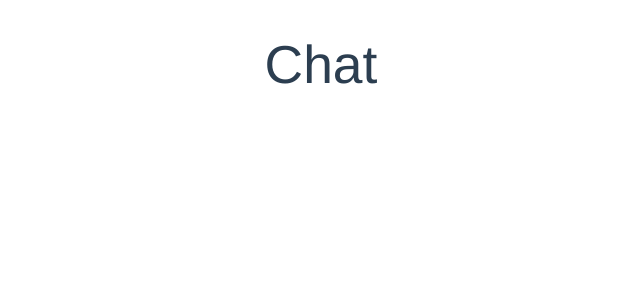
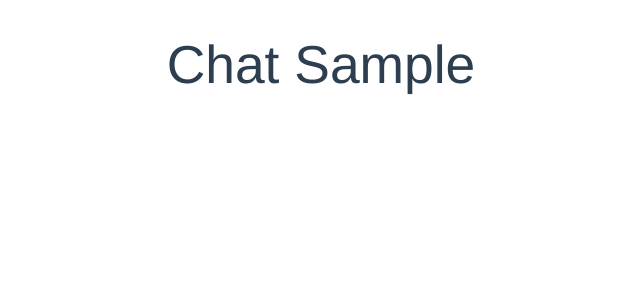
Before and after one commit to flochlaysebastien/vue-real-time-chat, a Vue app: page / in a window 1280 px wide. Both pictures are taken after typing "Sample" into the empty fields and a click on the button "ENTER CHAT". Shown: the top 300 px of the page, without its empty margins (319-959 px from the left). Built offline with nearby package versions, Linux system fonts and the light colour scheme.

Commit message:
feat(home): add name property to router

```diff
--- a/src/components/Chat.vue
+++ b/src/components/Chat.vue
@@ -1,6 +1,6 @@
 <template>
   <div class="chat container">
-    <h2>Chat</h2>
+    <h2>Chat {{ this.name }}</h2>
   </div>
 </template>
 
--- a/src/components/Welcome.vue
+++ b/src/components/Welcome.vue
@@ -23,7 +23,7 @@ export default {
   },
   methods: {
     enterChat(){
-      this.$router.push({ name: 'Chat' })
+      this.$router.push({ name: 'Chat', params: { name: this.name } })
     }
   }
 };
--- a/src/router/index.js
+++ b/src/router/index.js
@@ -22,7 +22,8 @@ Vue.use(VueRouter)
   {
     path: '/chat',
     name: 'Chat',
-    component: Chat
+    component: Chat,
+    props: true
   },
 ]
 
```
